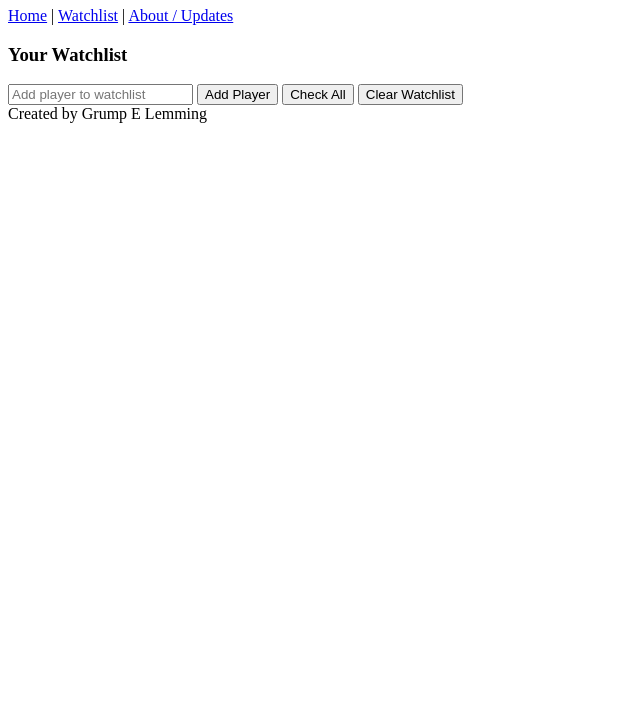
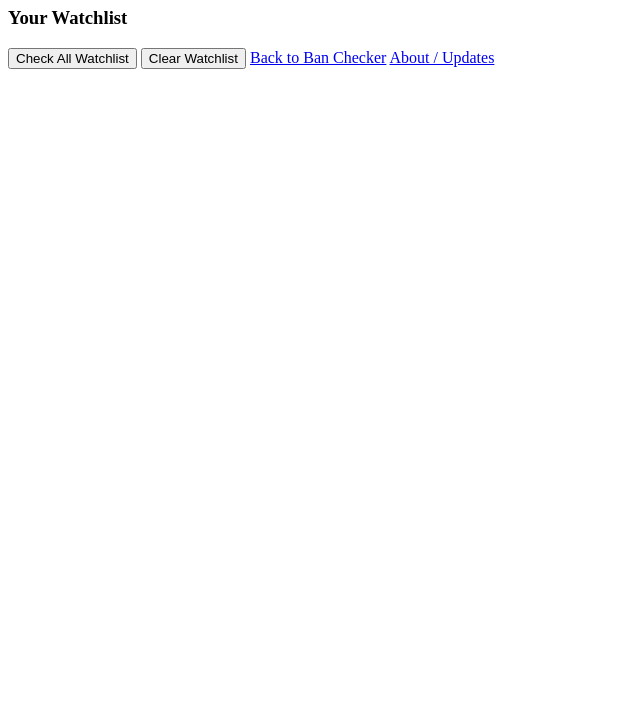
Before and after one commit to GrumpELemming/pubg-ban-checker-web, a plain HTML site: page watchlist.html in a window 1280 px wide. Shown: the part 73-800 px from the top of the page, without its empty margins (0-640 px from the left). Drawn offline with Linux system fonts and the light colour scheme; files whose address does not match are found by name.

Commit message:
Update watchlist.html

```diff
--- a/watchlist.html
+++ b/watchlist.html
@@ -4,37 +4,27 @@
 <meta charset="UTF-8">
 <meta name="viewport" content="width=device-width, initial-scale=1.0">
 <title>Watchlist - PUBG Ban Checker</title>
-<link rel="stylesheet" href="css/style.css">
+<link rel="stylesheet" href="css/main.css">
 </head>
 <body>
 
-<header>
-  <h1>Watchlist</h1>
-  <nav>
-    <a href="index.html">Home</a> |
-    <a href="watchlist.html">Watchlist</a> |
-    <a href="about.html">About / Updates</a>
-  </nav>
-</header>
+<h1>Watchlist</h1>
 
 <div class="container watchlist-container">
   <h3>Your Watchlist</h3>
-  <input id="watchlistInput" placeholder="Add player to watchlist">
-  <button onclick="addToWatchlist(document.getElementById('watchlistInput').value)">Add Player</button>
-  <button onclick="checkAllWatchlist()">Check All</button>
-  <button onclick="clearWatchlist()">Clear Watchlist</button>
   <div id="watchlistPlayersContainer"></div>
+  <div class="watchlist-buttons">
+    <button onclick="checkAllWatchlist()">Check All Watchlist</button>
+    <button onclick="clearWatchlist()">Clear Watchlist</button>
+    <a href="index.html" class="nav-link">Back to Ban Checker</a>
+    <a href="updates.html" class="nav-link">About / Updates</a>
+  </div>
 </div>
 
-<footer>
-Created by Grump E Lemming
-</footer>
+<!-- Results -->
+<div class="container results-container" id="results"></div>
 
 <script src="js/main.js"></script>
-<script>
-window.addEventListener("DOMContentLoaded", () => {
-  renderWatchlist();
-});
-</script>
+<script>initPage();</script>
 </body>
 </html>
```
